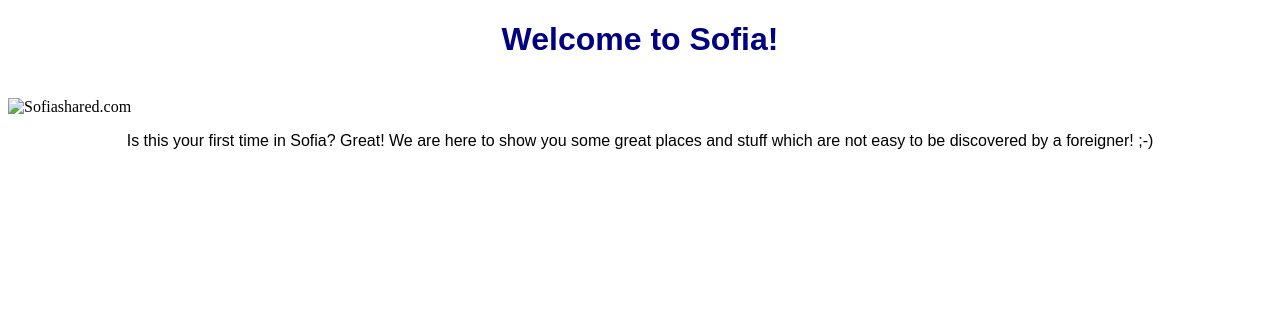
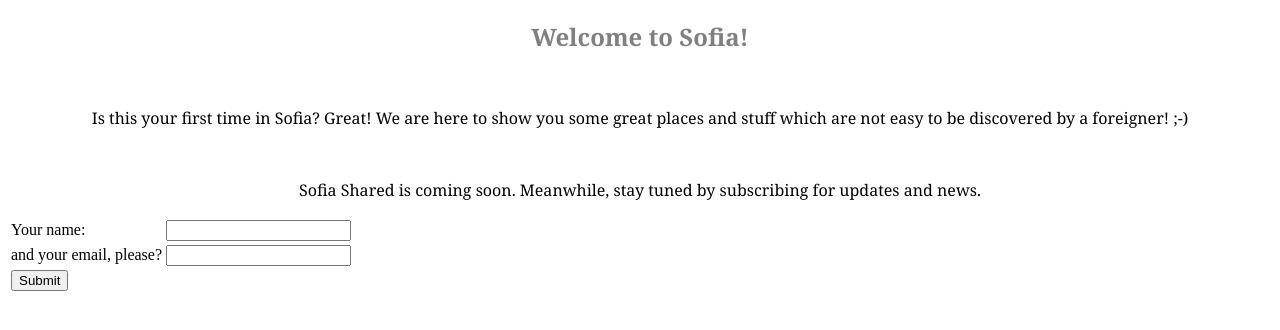
Before and after one commit to everhooder/first_site, a plain HTML site: page index.html in a window 1280 px wide. Drawn offline with Linux system fonts and the light colour scheme.

Commit message:
html changed and thanks page added

```diff
--- a/index.css
+++ b/index.css
@@ -1,11 +1,11 @@
-h1 {
-	font-family: Lucida, sans-serif ;
-	color: navy;
+h2 {
+	font-family: Georgia ;
+	color: Gray;
 	text-align: center;
 }
 
 p {
-    font-family: Lucida, sans-serif ;
+    font-family: Georgia ;
     color: black;
     text-align: center;
 }
@@ -14,3 +14,7 @@ img.displayed {
     display: block;
     margin-left: auto;
     margin-right: auto }
+
+
+table.center {
+}
--- a/index.html
+++ b/index.html
@@ -3,13 +3,43 @@
 <head>
 <title>Sofia Shared - Welcome to Sofia!</title>
     <link rel='stylesheet' href='index.css' type='text/css'>
+
+
+
 </head>
 
 	<body>
-	<h1>Welcome to Sofia!</h1>
-	<br>
-	<img scr="https://github.com/everhooder/first_site/blob/master/sofia-shared.jpg" alt="Sofiashared.com">
+	<h2>Welcome to Sofia!</h2>
+
+  <br>
 	<p>Is this your first time in Sofia? Great! We are here to show you some great places and stuff which are not easy to be discovered by a foreigner! ;-)</p>
+  <br>
+  <p>
+    Sofia Shared is coming soon. Meanwhile, stay tuned by subscribing for updates and news.
+  </p>
+
+
+    <script type="text/javascript">var submitted=false;</script>
+<iframe name="hidden_iframe" id="hidden_iframe"
+style="display:none;" onload="if(submitted)
+{window.location='thanks.html';}"></iframe>
+<form id="form" action="https://docs.google.com/forms/d/1QWqTTGoWJaPAlIjjIEF-Nvp3dSA3YHLRnC9MzfJwof0/formResponse" method="post"
+target="hidden_iframe" onsubmit="submitted=true;">
+
+  <table>
+  <tr>
+  <td>Your name:</td>
+  <td><input type="text" name="entry.1087713693"></td>
+  </tr>
+  <tr>
+  <td>and your email, please?</td>
+  <td><input type="text" name="entry.1239878056"></td>
+</tr>
+  <tr>
+  <td><input type="submit" name="submit" value="Submit"></td>
+</tr>
+</table>
+</form>
 
   <!--This is a comment. Comments are not displayed in the browser
 
--- a/stylesheet.css
+++ b/stylesheet.css
@@ -1,5 +1,5 @@
 h1 { font-family: Verdana, Sans-serif;
-    color: #576D94;
+    color: gray;
 }
 
 p { font-size: 18px;
```
Also changed, not shown: thanks.css (added, +8 -0 lines), thanks.html (added, +12 -0 lines).
